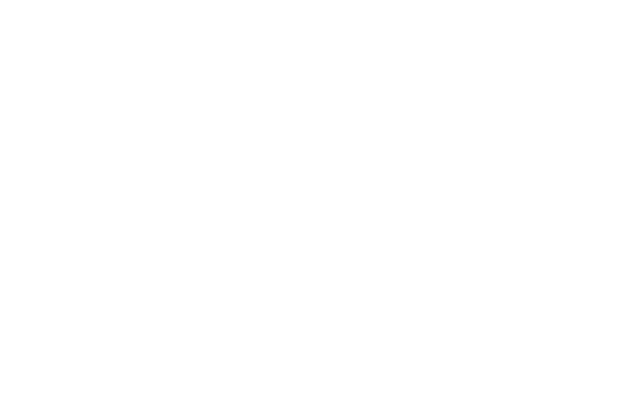
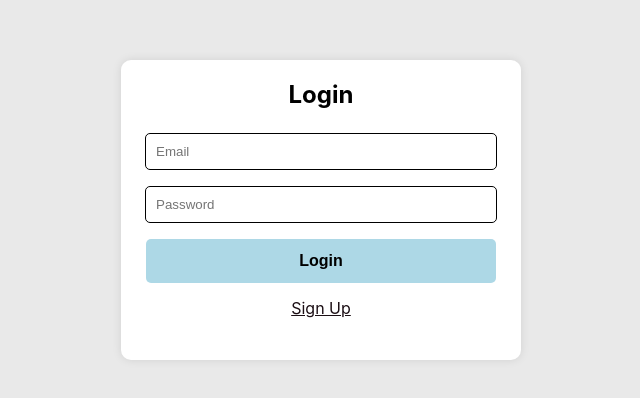
Before and after one commit to ayleenpt/behavioral-activation, a React (Create React App) app: page /#/login in a window 1280 px wide. Before the commit this address had no page. Shown: the part 190-588 px from the top of the page, without its empty margins (319-959 px from the left). Built offline with nearby package versions, Linux system fonts and the light colour scheme.

Commit message:
set up frontend login/signup

```diff
--- a/src/App.js
+++ b/src/App.js
@@ -1,4 +1,6 @@
 import { HashRouter as Router, Routes, Route, Navigate } from 'react-router-dom'
+import Login from './components/user/Login';
+import SignUp from './components/user/SignUp';
 import Tracker from './components/tracker/Tracker';
 import Hierarchy from './components/hierarchy/Hierarchy';
 import History from './components/history/History';
@@ -9,7 +11,12 @@
     <div className="App">
       <Router>
         <Routes>
+          {/* Base Path */}
           <Route path="/" element={<Navigate to="/tracker/value" replace />} />
+
+          {/* Public Routes */}
+          <Route path="/login" element={<Login />} />
+          <Route path="/signup" element={<SignUp />} />
 
           {/* Tracker Routes */}
           <Route
--- /dev/null
+++ b/src/components/user/Login.js
@@ -0,0 +1,84 @@
+import React, { useState } from 'react';
+import { useNavigate } from 'react-router-dom';
+import Styles from '../../styles/Styles.module.css'
+import '../../styles/user/Login.css';
+
+function Login() {
+  const [email, setEmail] = useState('');
+  const [password, setPassword] = useState('');
+  const [errorMessage, setErrorMessage] = useState('');
+  const navigate = useNavigate();
+  const handleSignupClick = () => { navigate('/signup'); };
+
+  const handleSubmit = async (e) => {
+    e.preventDefault();
+
+    try {
+      // Send a login request to the backend
+      const response = await fetch('https://localhost:8080/api/users/login', {
+        method: 'POST',
+        headers: {
+          'Content-Type': 'application/json'
+        },
+        body: JSON.stringify({ email, password })
+      });
+
+      if (response.ok) {
+        const data = await response.json();
+        localStorage.setItem('token', data.token); // store token in localStorage
+        navigate('/');
+      } else {
+        const errorData = await response.text();
+        setErrorMessage(errorData || 'Login failed');
+      }
+    } catch (error) {
+      console.error('Login error:', error);
+      setErrorMessage('An unexpected error occurred. Please try again.');
+    }
+  };
+
+  return (
+    <div className="login-container">
+      <form className="login-form" onSubmit={handleSubmit}>
+
+        <h2 className='titleLogin'>Login</h2>
+
+        <input
+          type="email"
+          placeholder="Email"
+          value={email}
+          onChange={(e) => {
+            setEmail(e.target.value);
+            setErrorMessage('');
+          }}
+          required
+        />
+
+        <input
+          type="password"
+          placeholder="Password"
+          value={password}
+          onChange={(e) => {
+            setPassword(e.target.value);
+            setErrorMessage('');
+          }}
+          required
+        />
+
+        {errorMessage && (
+          <div style={{ color: 'red', marginBottom: '10px', fontSize: '14px' }}>
+            {errorMessage}
+          </div>
+        )}
+
+        <button className={`login-btn ${Styles.blueBackground}`} type="submit">Login</button>
+
+        <p className="signUpLink" onClick={handleSignupClick}>
+          Sign Up
+        </p>
+      </form>
+    </div>
+  );
+};
+
+export default Login;
--- /dev/null
+++ b/src/components/user/SignUp.js
@@ -0,0 +1,97 @@
+import React, { useState } from 'react';
+import { useNavigate } from 'react-router-dom';
+import Styles from '../../styles/Styles.module.css'
+import '../../styles/user/SignUp.css';
+
+function SignUp() {
+  const navigate = useNavigate();
+  const [name, setName] = useState('');
+  const [email, setEmail] = useState('');
+  const [password, setPassword] = useState('');
+
+  const handleSubmit = async (e) => {
+    e.preventDefault();
+
+    const payload = {
+      name,
+      email,
+      password,
+    };
+
+    try {
+      let body = '';
+      console.log('try to register');
+      const response = await fetch('http://localhost:8080/api/users/signup', {
+        method: 'POST',
+        headers: {
+          'Content-Type': 'application/json',
+        },
+        body: JSON.stringify(payload),
+      });
+      console.log('payload', body);
+      console.log('response', response);
+      console.log('response status', response.status);
+
+      const result = await response.text();
+      if (response.ok) {
+        alert('Registration successful! ✅');
+        console.log(result);
+        // Redirect to login page after successful signup
+        navigate('/login');
+      } else {
+        alert(`Registration failed: ${result} ❌`);
+        console.error(result);
+      }
+    } catch (err) {
+      console.error('Error registering user:', err);
+    }
+  };
+
+  return (
+    <div className="signup-container">
+      <form className="signup-form" onSubmit={handleSubmit}>
+        <h2>Create Account</h2>
+
+        <div className="form-group">
+          <label htmlFor="name">Full Name</label>
+          <input
+            type="text"
+            id="name"
+            value={name}
+            onChange={(e) => setName(e.target.value)}
+            placeholder="Enter your full name"
+            required
+          />
+        </div>
+
+        <div className="form-group">
+          <label htmlFor="email">Email</label>
+          <input
+            type="email"
+            id="email"
+            value={email}
+            onChange={(e) => setEmail(e.target.value)}
+            placeholder="Enter your email"
+            required
+          />
+        </div>
+
+        <div className="form-group">
+          <label htmlFor="password">Password</label>
+          <input
+            type="password"
+            id="password"
+            value={password}
+            onChange={(e) => setPassword(e.target.value)}
+            placeholder="Enter your password"
+            required
+          />
+        </div>
+
+        <button className={`submit-signup-btn ${Styles.blueBackground}`}>Sign Up</button>
+      </form>
+    </div>
+  );
+};
+
+export default SignUp;
--- /dev/null
+++ b/src/styles/user/Login.css
@@ -0,0 +1,82 @@
+.login-container {
+  margin: 0;
+  display: flex;
+  justify-content: center;
+  align-items: center;
+  height: 100vh;
+  background-color: #e9e9e9;
+}
+
+.login-form {
+  background-color: #fff;
+  border-radius: 10px;
+  box-shadow: 0 0 10px rgba(0, 0, 0, 0.1);
+  width: 400px;
+  max-width: 100vw;
+  height: 300px;
+  max-height: 100dvh;
+  display: flex;
+  flex-direction: column;
+  align-items: center;
+  justify-self: center;
+}
+
+.login-form h2 {
+  text-align: center;
+  margin-bottom: 1.5rem;
+}
+
+.login-form input {
+  width: 330px;
+  max-width: 93vw;
+  align-items: center;
+  padding: 10px;
+  margin-bottom: 1rem;
+  border: 1px solid #000000;
+  border-radius: 5px;
+}
+
+.logo-img {
+  display: flex;
+  width: 80px;
+  height: 80px;
+  margin: 20px auto;
+}
+
+.logo-container {
+  display: flex;
+  align-items: center;
+  justify-content: center;
+  margin-bottom: 1px;
+  gap: 25px;
+  color: #1B0E14;
+  font-size: 35px;
+}
+
+.signUpLink {
+  background: none;
+  border: none;
+  font-size: 16px;
+  color: #1B0E14;
+  background-color: none;
+  text-decoration: underline;
+  cursor: pointer;
+  margin-top: 15px;
+}
+
+.signUpLink:hover {
+  color: #4D676A;
+}
+
+.login-btn {
+  width: 350px;
+  max-width: 95vw;
+  align-items: center;
+  padding: 0.8rem;
+  border: none;
+  border-radius: 5px;
+  font-size: 16px;
+  font-weight: bold;
+  transition: background-color 0.2s;
+  cursor: pointer;
+}
--- /dev/null
+++ b/src/styles/user/SignUp.css
@@ -0,0 +1,67 @@
+.signup-container {
+  margin: 0;
+  display: flex;
+  justify-content: center;
+  align-items: center;
+  height: 100vh;
+  background-color: #e9e9e9;
+}
+
+.signup-form {
+  background-color: #fff;
+  border-radius: 10px;
+  box-shadow: 0 0 10px rgba(0, 0, 0, 0.1);
+  width: 450px;
+  max-width: 100vw;
+  height: 350px;
+  max-height: 100dvh;
+  display: flex;
+  flex-direction: column;
+  align-items: center;
+  justify-self: center;
+}
+
+.submit-signup-btn {
+  width: 375px;
+  max-width: 95vw;
+}
+
+.signup-form h2 {
+  text-align: center;
+  margin-bottom: 1.5rem;
+}
+
+.signup-container label {
+  display: block;
+  margin-bottom: 0.5rem;
+  width: 100px;
+  margin-left: 20px;
+  text-align: left;
+}
+
+.signup-container input {
+  width: 250px;
+  max-width: 93vw;
+  padding: 10px 0 10px 10px;
+  margin-bottom: 1rem;
+  border: 1px solid #ccc;
+  border-radius: 5px;
+  font-size: 16px;
+  margin-right: 20px;
+}
+
+.signup-container input:focus {
+  border-color: #4D676A;
+  outline: none;
+}
+
+.submit-signup-btn {
+  padding: 12px 20px;
+  border: none;
+  border-radius: 8px;
+  font-size: 16px;
+  cursor: pointer;
+  transition: background-color 0.2s;
+  margin-top: 20px;
+  text-align: center;
+}
```
